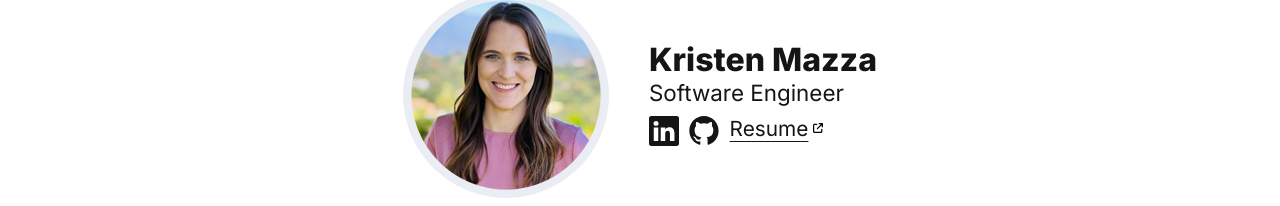
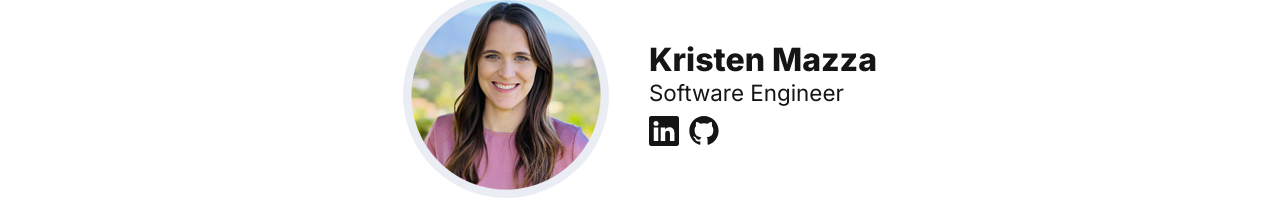
Before and after one commit to kristenmazza/portfolio, a React (Vite) app: page / in a window 1280 px wide. Shown: the part 148-354 px from the top of the page. Built offline with nearby package versions, Linux system fonts and the light colour scheme.

Commit message:
Modify button hover colors

```diff
--- a/src/components/Contact.module.css
+++ b/src/components/Contact.module.css
@@ -98,7 +98,7 @@
 
 .link:hover,
 .link:active {
-  color: rgb(21, 21, 21);
+  color: rgb(223, 223, 223);
   cursor: pointer;
 }
 
@@ -121,7 +121,7 @@
 }
 
 .logo:hover {
-  fill: rgb(21, 21, 21);
+  fill: rgb(223, 223, 223);
 }
 
 .button:hover {
--- a/src/components/Intro.jsx
+++ b/src/components/Intro.jsx
@@ -51,23 +51,6 @@ export default function Intro() {
                 <path d='M48.854 0C21.839 0 0 22 0 49.217c0 21.756 13.993 40.172 33.405 46.69 2.427.49 3.316-1.059 3.316-2.362 0-1.141-.08-5.052-.08-9.127-13.59 2.934-16.42-5.867-16.42-5.867-2.184-5.704-5.42-7.17-5.42-7.17-4.448-3.015.324-3.015.324-3.015 4.934.326 7.523 5.052 7.523 5.052 4.367 7.496 11.404 5.378 14.235 4.074.404-3.178 1.699-5.378 3.074-6.6-10.839-1.141-22.243-5.378-22.243-24.283 0-5.378 1.94-9.778 5.014-13.2-.485-1.222-2.184-6.275.486-13.038 0 0 4.125-1.304 13.426 5.052a46.97 46.97 0 0 1 12.214-1.63c4.125 0 8.33.571 12.213 1.63 9.302-6.356 13.427-5.052 13.427-5.052 2.67 6.763.97 11.816.485 13.038 3.155 3.422 5.015 7.822 5.015 13.2 0 18.905-11.404 23.06-22.324 24.283 1.78 1.548 3.316 4.481 3.316 9.126 0 6.6-.08 11.897-.08 13.526 0 1.304.89 2.853 3.316 2.364 19.412-6.52 33.405-24.935 33.405-46.691C97.707 22 75.788 0 48.854 0z' />
               </svg>
             </a>
-
-            <a
-              className={styles.resumeBlock}
-              href='#'
-              target='_blank'
-              rel='noopener'
-            >
-              <span>Resume</span>
-              <svg
-                xmlns='http://www.w3.org/2000/svg'
-                aria-hidden='true'
-                viewBox='0 0 512 512'
-              >
-                <path d='M320 0c-17.7 0-32 14.3-32 32s14.3 32 32 32h82.7L201.4 265.4c-12.5 12.5-12.5 32.8 0 45.3s32.8 12.5 45.3 0L448 109.3V192c0 17.7 14.3 32 32 32s32-14.3 32-32V32c0-17.7-14.3-32-32-32H320zM80 32C35.8 32 0 67.8 0 112V432c0 44.2 35.8 80 80 80H400c44.2 0 80-35.8 80-80V320c0-17.7-14.3-32-32-32s-32 14.3-32 32V432c0 8.8-7.2 16-16 16H80c-8.8 0-16-7.2-16-16V112c0-8.8 7.2-16 16-16H192c17.7 0 32-14.3 32-32s-14.3-32-32-32H80z' />
-              </svg>
-              <span className={styles.srOnly}>(opens in new tab)</span>
-            </a>
           </div>
         </div>
       </div>
--- a/src/components/Intro.module.css
+++ b/src/components/Intro.module.css
@@ -45,7 +45,7 @@
 }
 
 .logo:hover {
-  fill: rgb(116, 127, 224);
+  fill: rgb(63, 63, 63);
 }
 
 .contactDetails {
@@ -56,30 +56,6 @@
 
 .button {
   cursor: pointer;
-}
-
-.resumeBlock {
-  display: flex;
-  align-items: center;
-  gap: 5px;
-  color: rgb(21, 21, 21);
-  text-underline-offset: 5px;
-  text-decoration: underline;
-  text-decoration-thickness: 1px;
-  text-decoration-color: rgb(21, 21, 21);
-}
-
-.resumeBlock:hover {
-  color: rgb(116, 127, 224);
-  text-decoration-color: rgb(116, 127, 224);
-}
-
-.resumeBlock > span {
-  font-size: 1.3rem;
-}
-
-.resumeBlock > svg {
-  height: 10px;
 }
 
 .srOnly {
```
